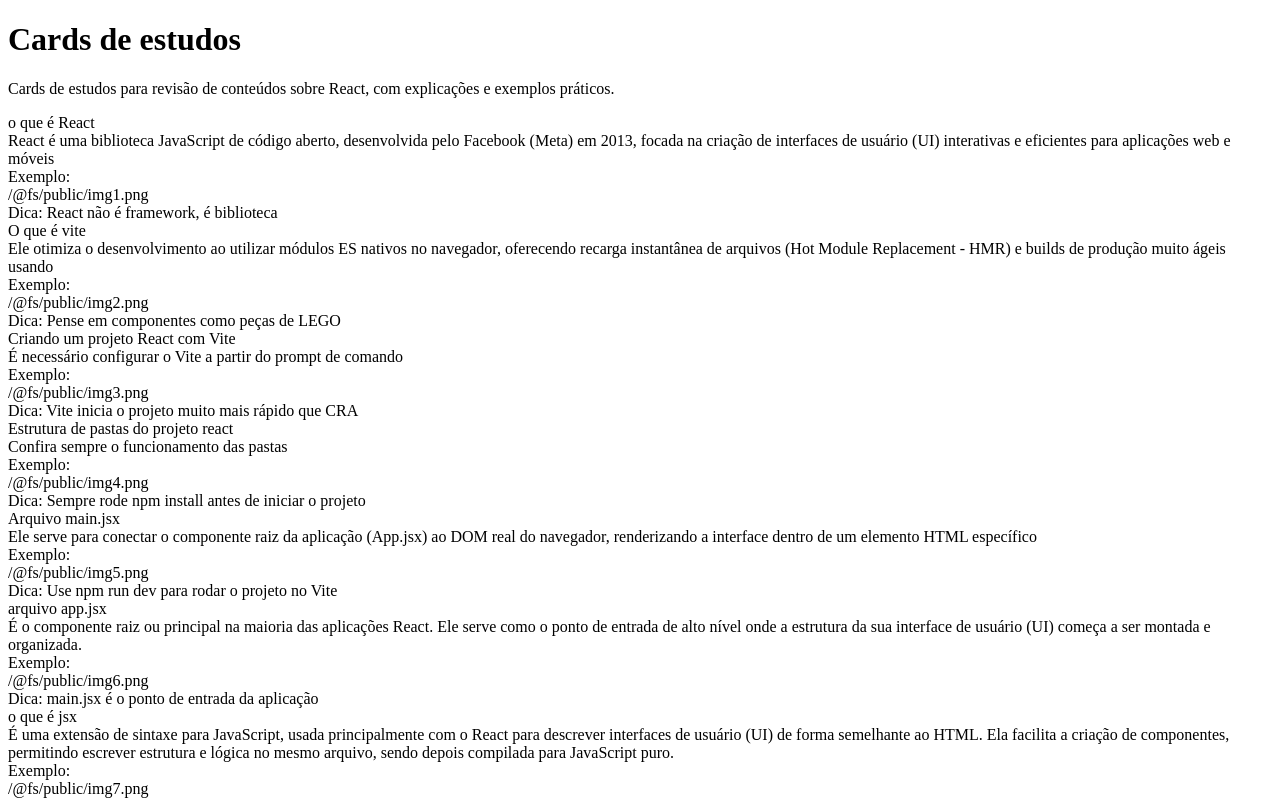
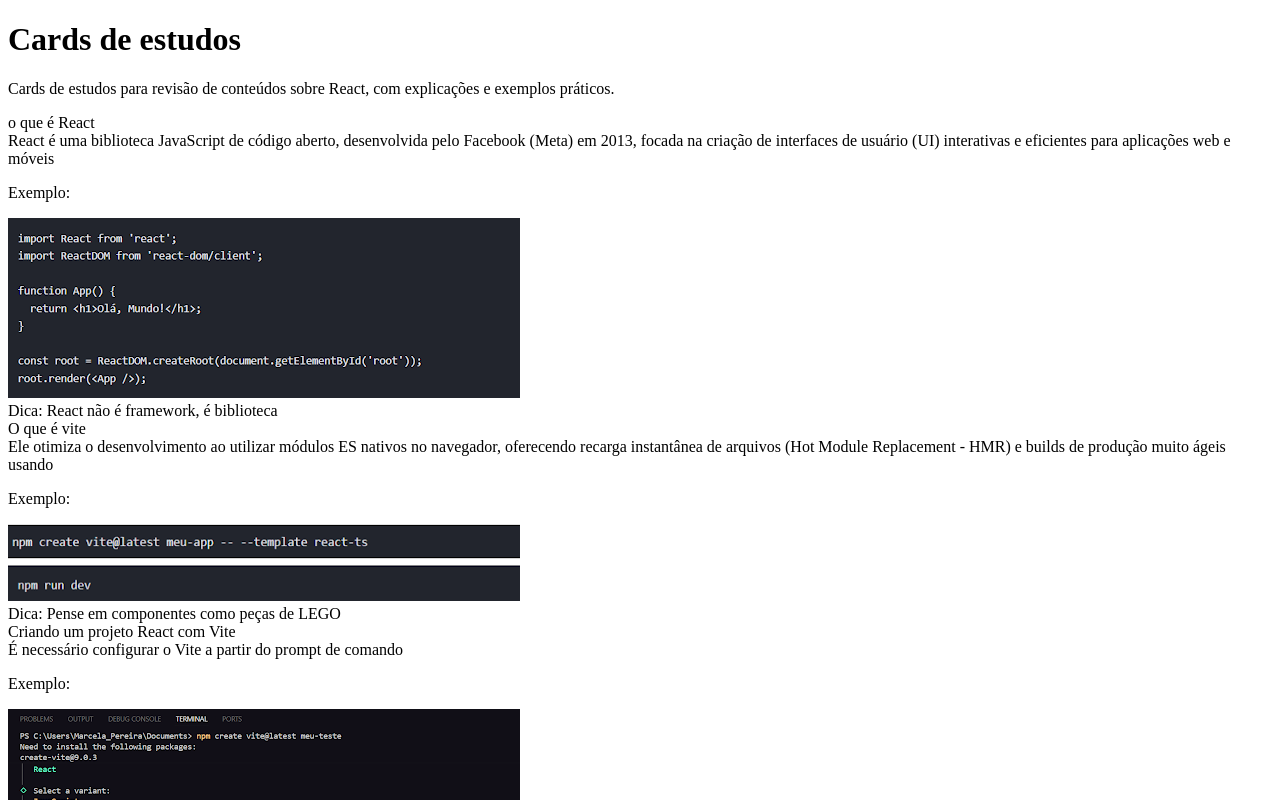
Before and after one commit to beatryzcsr/cards-react, a React (Vite) app: page / in a window 1280 px wide. Shown: the top 800 px of the page. Built offline with nearby package versions, Linux system fonts and the light colour scheme.

Commit message:
arrumando erro das imagens

```diff
--- a/src/components/Card.jsx
+++ b/src/components/Card.jsx
@@ -32,7 +32,7 @@
 
             <div className={styles.barra} style={{ backgroundColor: corDaBarra }}/>
 
-            <div className={styles.exemplo}>Exemplo: <br />{exemplo}</div>
+            <div className={styles.exemplo}> <p>Exemplo:</p>  <img src={exemplo} /> </div>
 
             <div className={styles.dica}>Dica: {dica}</div>
 
```
